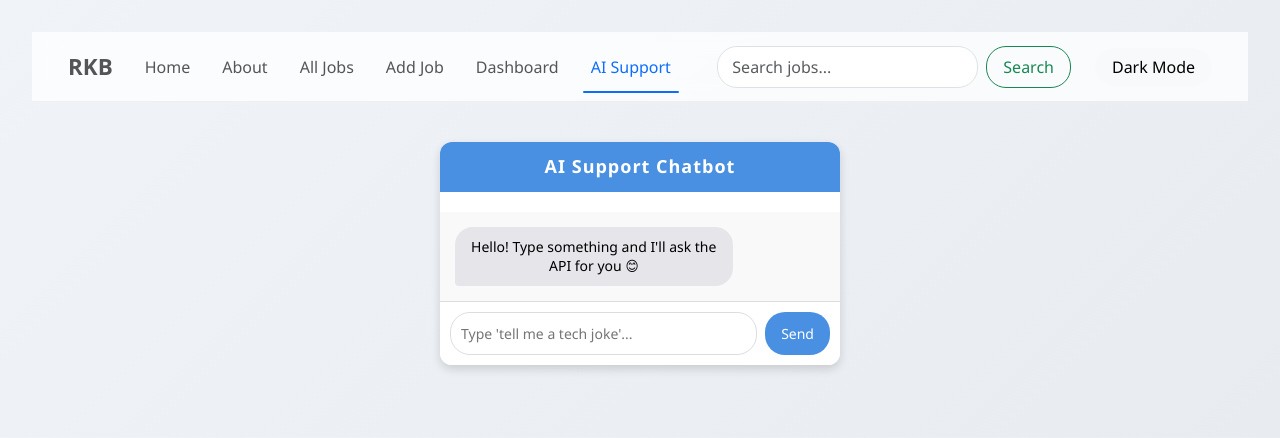
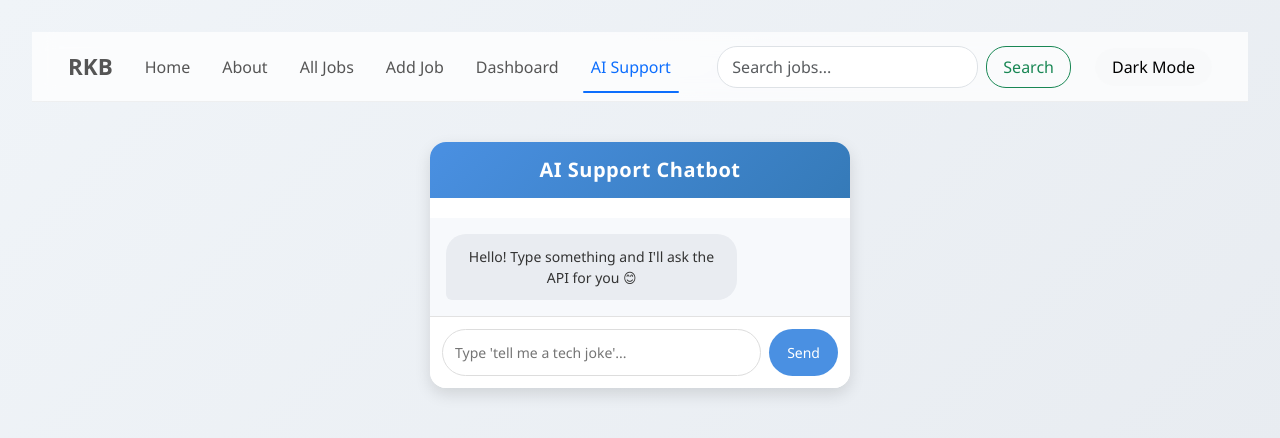
Before and after one commit to Rupeswarbhainsa777/Application-Management-Web-Application-Frontend, a React (Vite) app: page /aisupport in a window 1280 px wide. Shown: the top 438 px of the page. Built offline with nearby package versions, Linux system fonts and the light colour scheme.

Commit message:
push_code

```diff
--- a/src/Pages/Ai Support/AiSupport.css
+++ b/src/Pages/Ai Support/AiSupport.css
@@ -1,95 +1,131 @@
 /* AiSupport.css */
 
 .chat-container {
-    width: 400px;
-    max-width: 90%;
+    width: 420px;
+    max-width: 95%;
     margin: 40px auto;
     background: #ffffff;
-    border-radius: 12px;
-    box-shadow: 0 4px 10px rgba(0, 0, 0, 0.15);
+    border-radius: 16px;
+    box-shadow: 0 6px 16px rgba(0, 0, 0, 0.12);
     display: flex;
     flex-direction: column;
     overflow: hidden;
-    font-family: Arial, sans-serif;
+    font-family: "Segoe UI", Roboto, Arial, sans-serif;
+    animation: fadeIn 0.4s ease-in-out;
 }
 
 .chat-title {
-    background: #4a90e2;
+    background: linear-gradient(135deg, #4a90e2, #357ab8);
     color: white;
     text-align: center;
-    padding: 14px;
-    font-size: 18px;
+    padding: 16px;
+    font-size: 20px;
     font-weight: bold;
+    letter-spacing: 0.5px;
 }
 
 .chat-box {
     flex: 1;
-    padding: 15px;
+    padding: 16px;
     overflow-y: auto;
-    background: #f9f9f9;
+    background: #f7f9fc;
     display: flex;
     flex-direction: column;
-    gap: 10px;
+    gap: 12px;
+    scrollbar-width: thin;
+    scrollbar-color: #ccc transparent;
+}
+
+/* Custom scrollbar */
+.chat-box::-webkit-scrollbar {
+    width: 6px;
+}
+.chat-box::-webkit-scrollbar-thumb {
+    background: #bbb;
+    border-radius: 6px;
+}
+.chat-box::-webkit-scrollbar-track {
+    background: transparent;
 }
 
 /* Message bubbles */
 .message {
     max-width: 75%;
-    padding: 10px 14px;
-    border-radius: 18px;
+    padding: 12px 16px;
+    border-radius: 20px;
     font-size: 14px;
-    line-height: 1.4;
+    line-height: 1.5;
     word-wrap: break-word;
+    animation: fadeInUp 0.3s ease;
 }
 
 .message.user {
     align-self: flex-end;
     background: #4a90e2;
     color: white;
-    border-bottom-right-radius: 4px;
+    border-bottom-right-radius: 6px;
 }
 
 .message.bot {
     align-self: flex-start;
-    background: #e5e5ea;
-    color: #000;
-    border-bottom-left-radius: 4px;
+    background: #e9ecf1;
+    color: #333;
+    border-bottom-left-radius: 6px;
 }
 
 /* Input area */
 .input-area {
     display: flex;
-    border-top: 1px solid #ddd;
-    padding: 10px;
+    border-top: 1px solid #e2e2e2;
+    padding: 12px;
     background: #fff;
+    gap: 8px;
 }
 
 .input-box {
     flex: 1;
-    padding: 10px;
+    padding: 12px;
     border: 1px solid #ddd;
-    border-radius: 20px;
+    border-radius: 25px;
     outline: none;
     font-size: 14px;
-    margin-right: 8px;
+    transition: border 0.2s ease, box-shadow 0.2s ease;
+}
+
+.input-box:focus {
+    border-color: #4a90e2;
+    box-shadow: 0 0 6px rgba(74, 144, 226, 0.3);
 }
 
 .send-btn {
     background: #4a90e2;
     border: none;
     color: white;
-    padding: 10px 16px;
-    border-radius: 20px;
+    padding: 10px 18px;
+    border-radius: 25px;
     cursor: pointer;
     font-size: 14px;
-    transition: background 0.3s ease;
+    font-weight: 500;
+    transition: transform 0.2s ease, background 0.3s ease;
 }
 
 .send-btn:hover {
     background: #357ab8;
+    transform: translateY(-1px);
 }
 
 .send-btn:disabled {
-    background: #9bbde7;
+    background: #a7c5ec;
     cursor: not-allowed;
 }
+
+/* Animations */
+@keyframes fadeIn {
+    from { opacity: 0; transform: translateY(10px); }
+    to { opacity: 1; transform: translateY(0); }
+}
+
+@keyframes fadeInUp {
+    from { opacity: 0; transform: translateY(6px); }
+    to { opacity: 1; transform: translateY(0); }
+}
```
